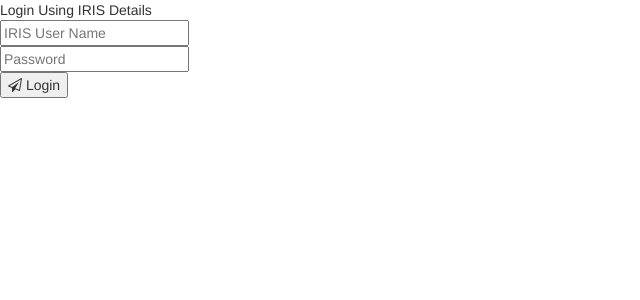
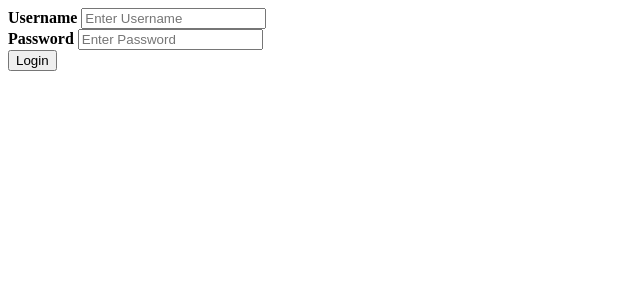
Before and after one commit to ahirwar1097/Mess1, a Django app: page /accounts/login in a window 1280 px wide. Shown: the top 300 px of the page, without its empty margins (0-640 px from the left). Run offline with Django 3.2, Linux system fonts and the light colour scheme; some libraries are stand-ins or nearby versions.

Commit message:
login Form Added

```diff
--- a/templates/login.html
+++ b/templates/login.html
@@ -1,85 +1,25 @@
 {% load static %}
 <html lang="en">
 <head>
-	<title>Contact us</title>
+	<title>Login</title>
 	<meta charset="UTF-8">
 	<meta name="viewport" content="width=device-width, initial-scale=1">
-	<link rel="icon" type="image/png" href="{% static 'images/icons/favicon.ico' %}"/>
-	<link rel="stylesheet" type="text/css" href="{% static 'vendor/bootstrap/css/bootstrap.min.css' %}">
-	<link rel="stylesheet" type="text/css" href="{% static 'fonts/font-awesome-4.7.0/css/font-awesome.min.css' %}">
-	<link rel="stylesheet" type="text/css" href="{% static 'vendor/animate/animate.css' %}">
-	<link rel="stylesheet" type="text/css" href="{% static 'vendor/css-hamburgers/hamburgers.min.css' %}">
-	<link rel="stylesheet" type="text/css" href="{% static 'vendor/animsition/css/animsition.min.css' %}">
-	<link rel="stylesheet" type="text/css" href="{% static 'vendor/select2/select2.min.css' %}">
-	<link rel="stylesheet" type="text/css" href="{% static 'vendor/daterangepicker/daterangepicker.css' %}">
-	<link rel="stylesheet" type="text/css" href="{% static 'css contact/util.css' %}">
-	<link rel="stylesheet" type="text/css" href="{% static 'css contact/main.css' %}">
+
 </head>
 <body>
 
 
-	<div class="container-contact100">
+	<form action="action_page.php" method="post">
+  <div class="container">
+    <label for="uname"><b>Username</b></label>
+    <input type="text" placeholder="Enter Username" name="uname" required>
+</br>
 
-		<div class="wrap-contact100">
-			<form class="contact100-form validate-form">
-                {% csrf_token %}
-				<span class="contact100-form-title">
-					Login Using IRIS Details
-				</span>
-
-				<div class="wrap-input100 validate-input" data-validate="Enter IRIS User Name">
-					<input class="input100" type="text" name="username" placeholder="IRIS User Name">
-					<span class="focus-input100"></span>
-				</div>
-
-				<div class="wrap-input100 validate-input" data-validate = "Password">
-					<input class="input100" type="text" name="Password" placeholder="Password">
-					<span class="focus-input100"></span>
-				</div>
-
-
-				<div class="container-contact100-form-btn">
-					<button class="contact100-form-btn" action="welcome.html">
-						<span>
-							<i class="fa fa-paper-plane-o m-r-6" aria-hidden="true"></i>
-							Login
-						</span>
-					</button>
-				</div>
-			</form>
-		</div>
-	</div>
-
-
-
-	<div id="dropDownSelect1"></div>
-
-<!--===============================================================================================-->
-	<script src="vendor/jquery/jquery-3.2.1.min.js"></script>
-<!--===============================================================================================-->
-	<script src="vendor/animsition/js/animsition.min.js"></script>
-<!--===============================================================================================-->
-	<script src="vendor/bootstrap/js/popper.js"></script>
-	<script src="vendor/bootstrap/js/bootstrap.min.js"></script>
-<!--===============================================================================================-->
-	<script src="vendor/select2/select2.min.js"></script>
-<!--===============================================================================================-->
-	<script src="vendor/daterangepicker/moment.min.js"></script>
-	<script src="vendor/daterangepicker/daterangepicker.js"></script>
-<!--===============================================================================================-->
-	<script src="vendor/countdowntime/countdowntime.js"></script>
-<!--===============================================================================================-->
-	<script src="js/main.js"></script>
-
-<!-- Global site tag (gtag.js) - Google Analytics -->
-<script async src="https://www.googletagmanager.com/gtag/js?id=UA-23581568-13"></script>
-<script>
-  window.dataLayer = window.dataLayer || [];
-  function gtag(){dataLayer.push(arguments);}
-  gtag('js', new Date());
-
-  gtag('config', 'UA-23581568-13');
-</script>
-
+    <label for="psw"><b>Password</b></label>
+    <input type="password" placeholder="Enter Password" name="psw" required>
+	</br>
+    <button type="submit">Login</button>
+  </div>
+</form>
 </body>
 </html>
```
